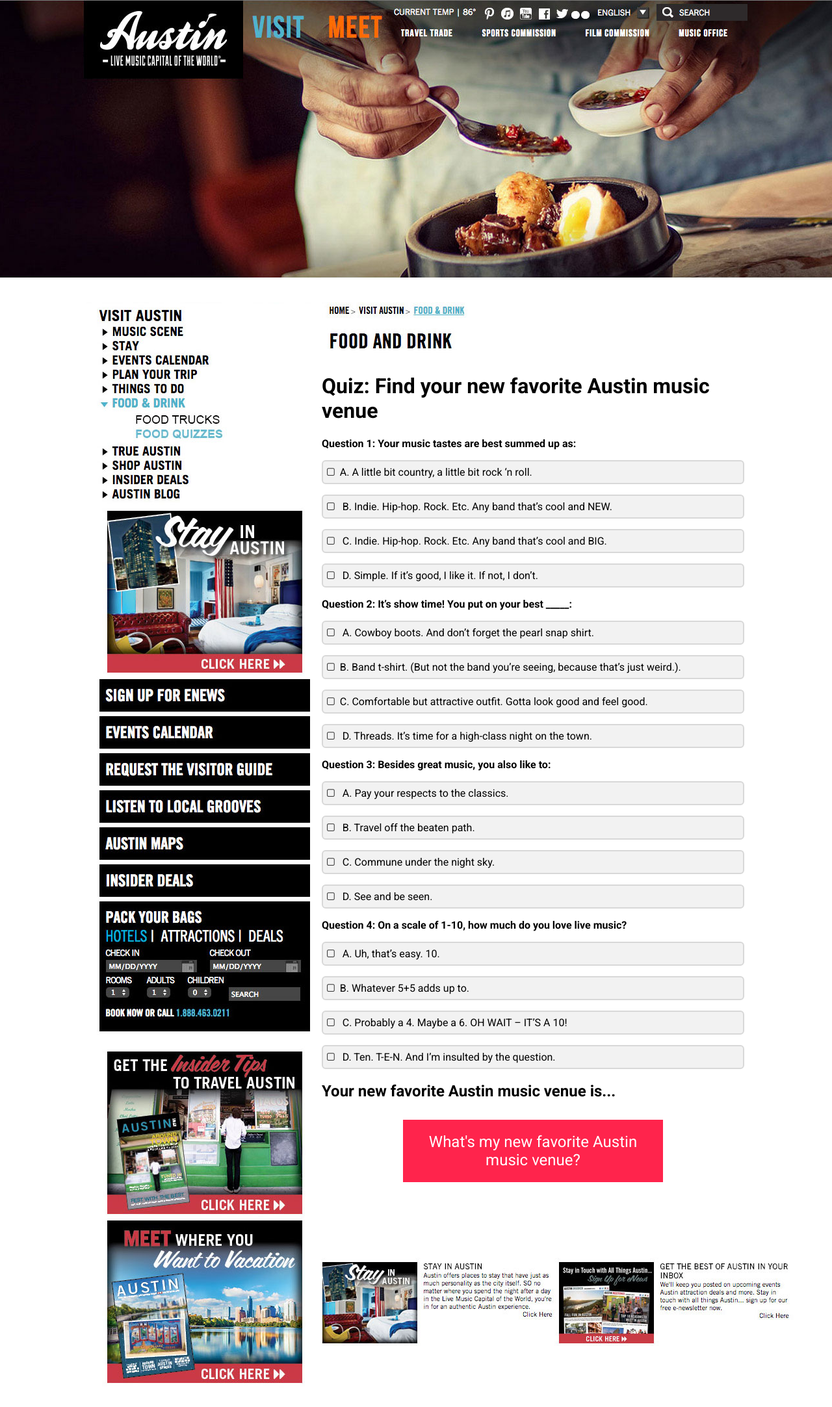
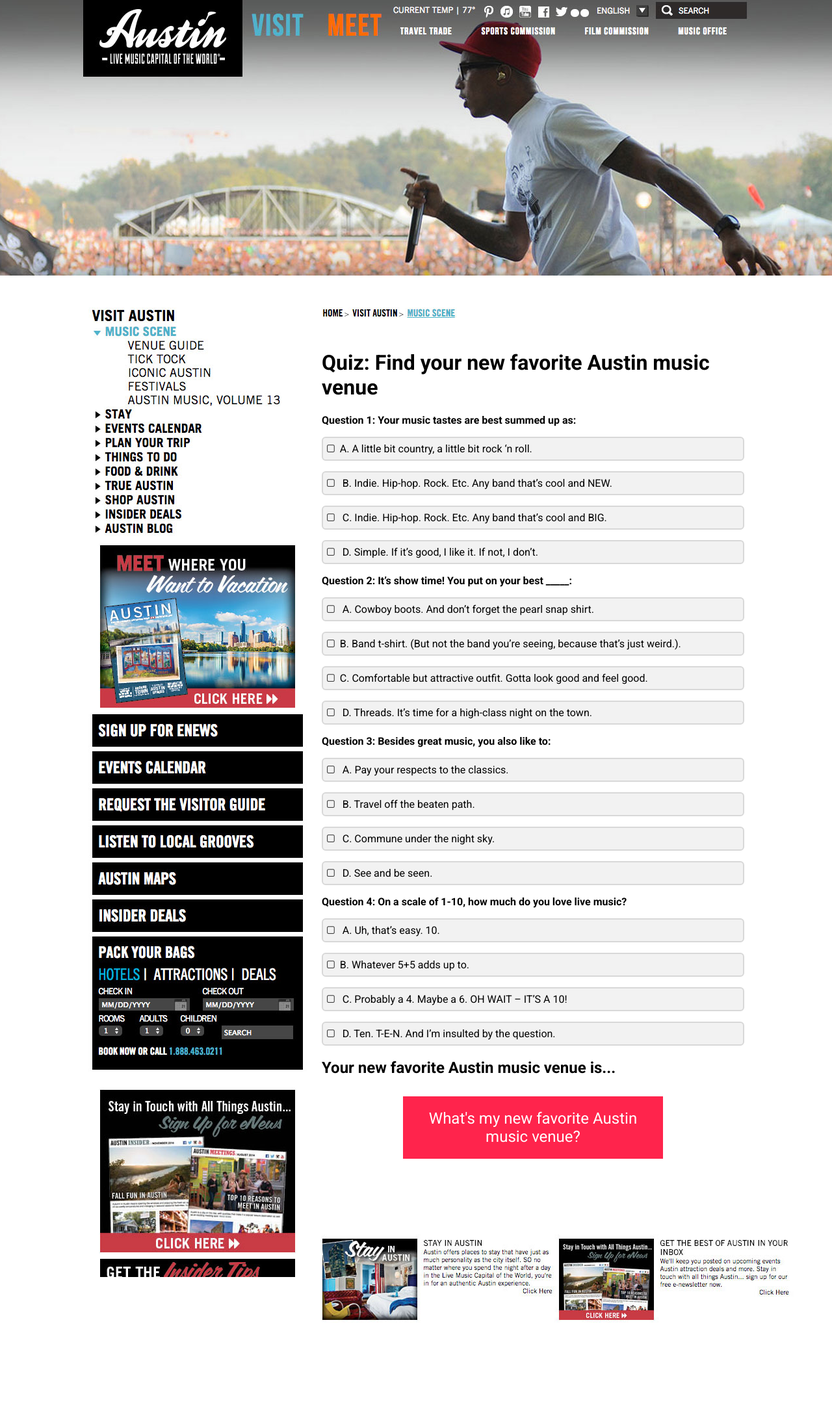
Before and after one commit to davidrhoden/acvb, a PHP site: page /music.php in a window 1280 px wide. Shown: the whole page at 65% size. Run offline with PHP 8.4, Linux system fonts and the light colour scheme; some libraries are stand-ins or nearby versions.

Commit message:
style the music page

```diff
--- a/css/style.css
+++ b/css/style.css
@@ -1,6 +1,11 @@
 body {
 	background: url(../img/ACVBpagetopper.jpg) center top no-repeat;
 }
+
+body.music {
+	background: url(../img/ACVBpagetoppermusic.jpg) center top no-repeat;
+}
+
 #wrapper {
 	font-family: 'Roboto', sans-serif;
  	margin:465px auto 20px;
@@ -75,6 +80,10 @@ body {
 	/*outline: 2px dashed red;*/
 }
 
+.sidebar.music {
+	background: url(../img/sidebarmusic.jpg) center top no-repeat;
+}
+
 .quiz {
 	float: left;
 	width: 650px;
--- a/music.php
+++ b/music.php
@@ -12,11 +12,11 @@
         <script src="js/musicscripts.js" type="text/javascript" charset="utf-8"></script>
 
     </head>
-    <body>
+    <body class="music">
     <div id="wrapper">
-    <div class="sidebar"></div>
+    <div class="sidebar music"></div>
     <div class="quiz">
-    <img src="img/pagehead.jpg" alt="page head">
+    <img src="img/pageheadmusic.jpg" alt="page head">
         <h1>Quiz: Find your new favorite Austin music venue </h1>
 
 <p class="q">Question 1: Your music tastes are best summed up as:</p>
```
Also changed, not shown: img/ACVBpagetoppermusic.jpg (added), img/pageheadmusic.jpg (added), img/sidebarmusic.jpg (added).
